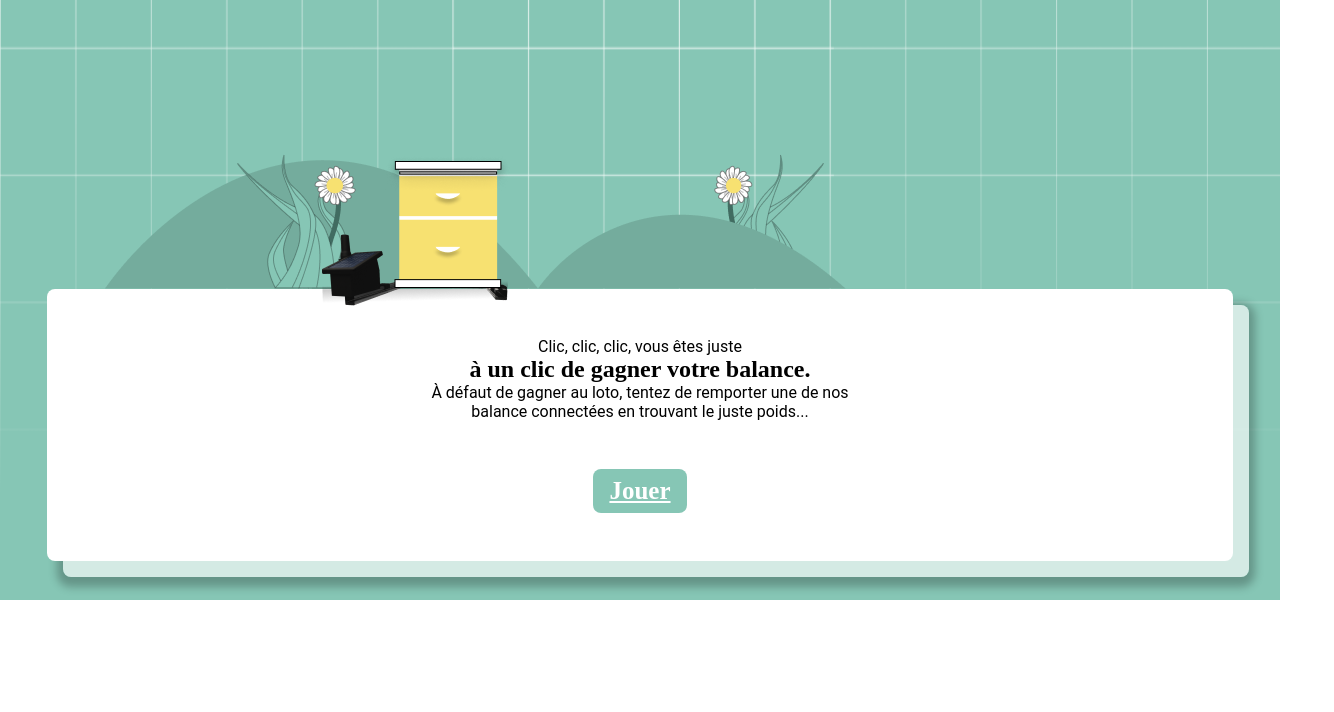
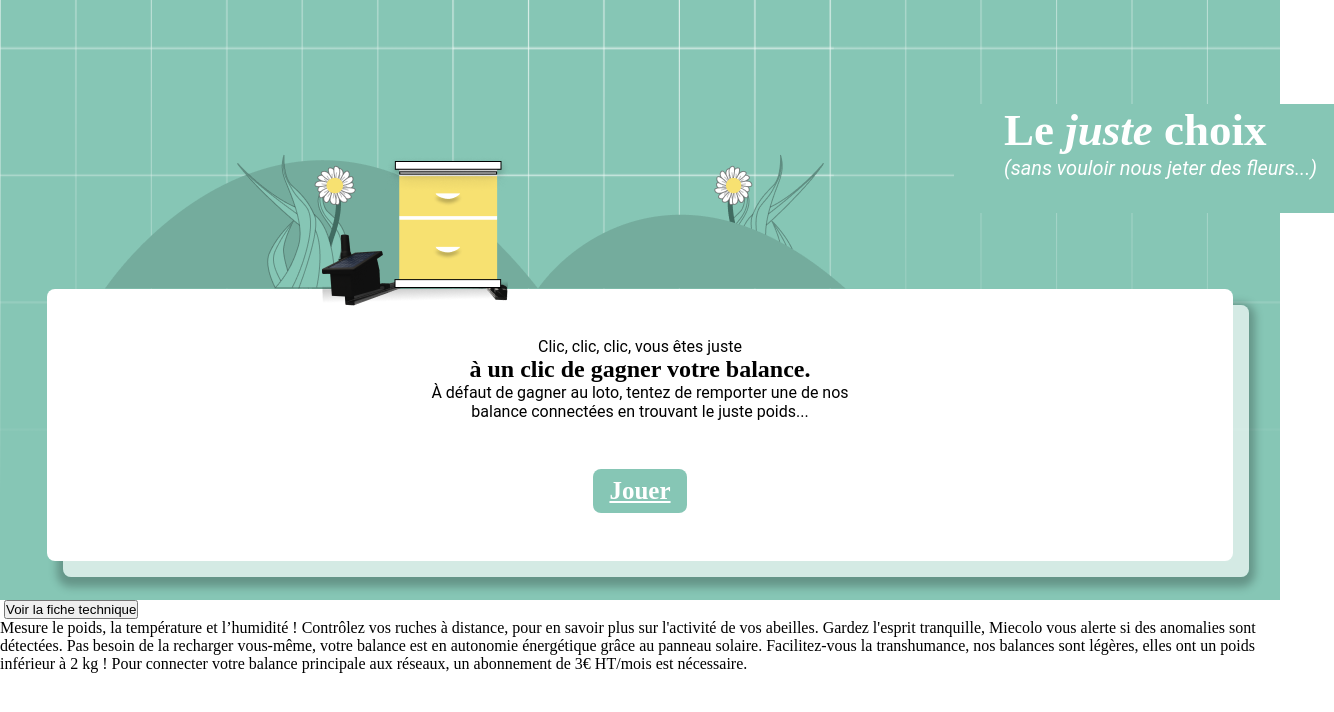
Before and after one commit to Francia-bdz/site-miecolo, a plain HTML site: page fiche produit/index.html in a window 1280 px wide. Shown: the whole page, 1334 px wide, since content can reach past the window. Drawn offline with Linux system fonts and the light colour scheme.

Commit message:
update fiche produit

```diff
--- a/fiche produit/fiche_produit.css
+++ b/fiche produit/fiche_produit.css
@@ -6,6 +6,33 @@
     margin: 0;
 }
 
+h1{
+    font-family: 'Playfair Display';
+    font-size: 45px;
+    font-style: normal;
+    font-weight: 900;
+
+}
+
+.juste_choix{
+    position: absolute;
+    color: #FFFFFF;
+    margin-left: 954px;
+    margin-top: 104px;;
+    background-color: #86C6B5;
+    width: 330px;
+    height: 109px;
+    padding-left: 50px;
+    padding-top: 10;
+}
+
+.blanc_sous_titre{
+    color: #FFFFFF;
+    font-family: 'Roboto';
+    font-style: italic;
+    font-weight: 400;
+    font-size: 20px;
+}
 button {
     font-family: 'Roboto';
     font-weight: bolder;
--- a/fiche produit/index.html
+++ b/fiche produit/index.html
@@ -10,6 +10,7 @@
 <body>
 <div class="fond">
     <img class="fond_gri" src="/assets/appel jeu concours.png">
+    <h1 class="juste_choix">Le <i>juste</i> choix<p class="blanc_sous_titre">(sans vouloir nous jeter des fleurs...)</p></h1>
     <img src="/assets/Group 100.png" class="z">
     <img src="/assets/Group 119.png" class="z_2">
 <section class="concours">
@@ -32,5 +33,35 @@
     </section>
 </section>
 </div>
+
+<section>
+    <div class="flex_img">
+
+    <section>
+        <img src="" alt="">
+        <input type="submit" value="Voir la fiche technique" class="butt_tech">
+    </section>
+
+    <div>
+        <section>
+
+        </section>
+    <p>
+    Mesure le poids, la température et l’humidité !
+
+Contrôlez vos ruches à distance, pour en savoir plus sur l'activité de vos abeilles.
+Gardez l'esprit tranquille, Miecolo vous alerte si des anomalies sont détectées.
+Pas besoin de la recharger vous-même, votre balance est en autonomie énergétique grâce au panneau solaire.
+Facilitez-vous la transhumance, nos balances sont légères, elles ont un poids inférieur à 2 kg !
+
+Pour connecter votre balance principale aux réseaux, un abonnement de 3€ HT/mois est nécessaire.
+
+
+
+        </p>
+    </div>
+
+</div>
+</section>
 </body>
 </html>
```
Also changed, not shown: assets/Rectangle 45.png (added).
